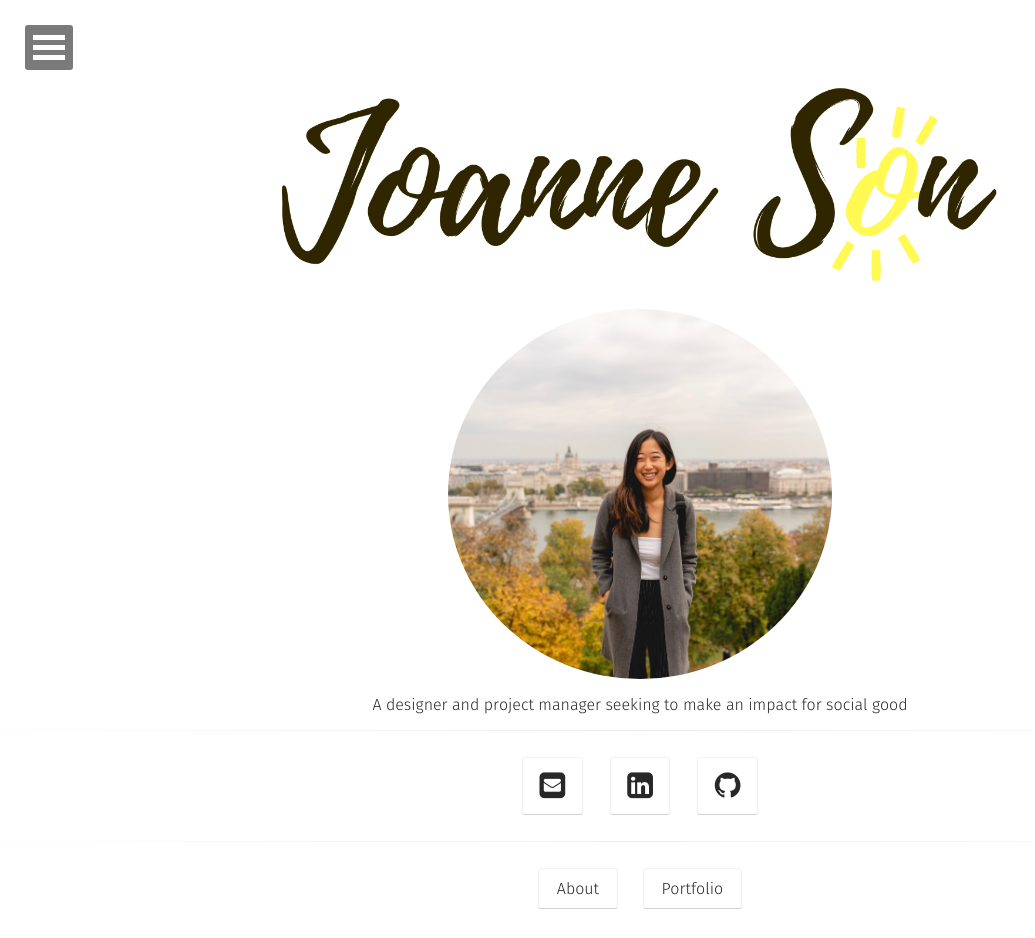
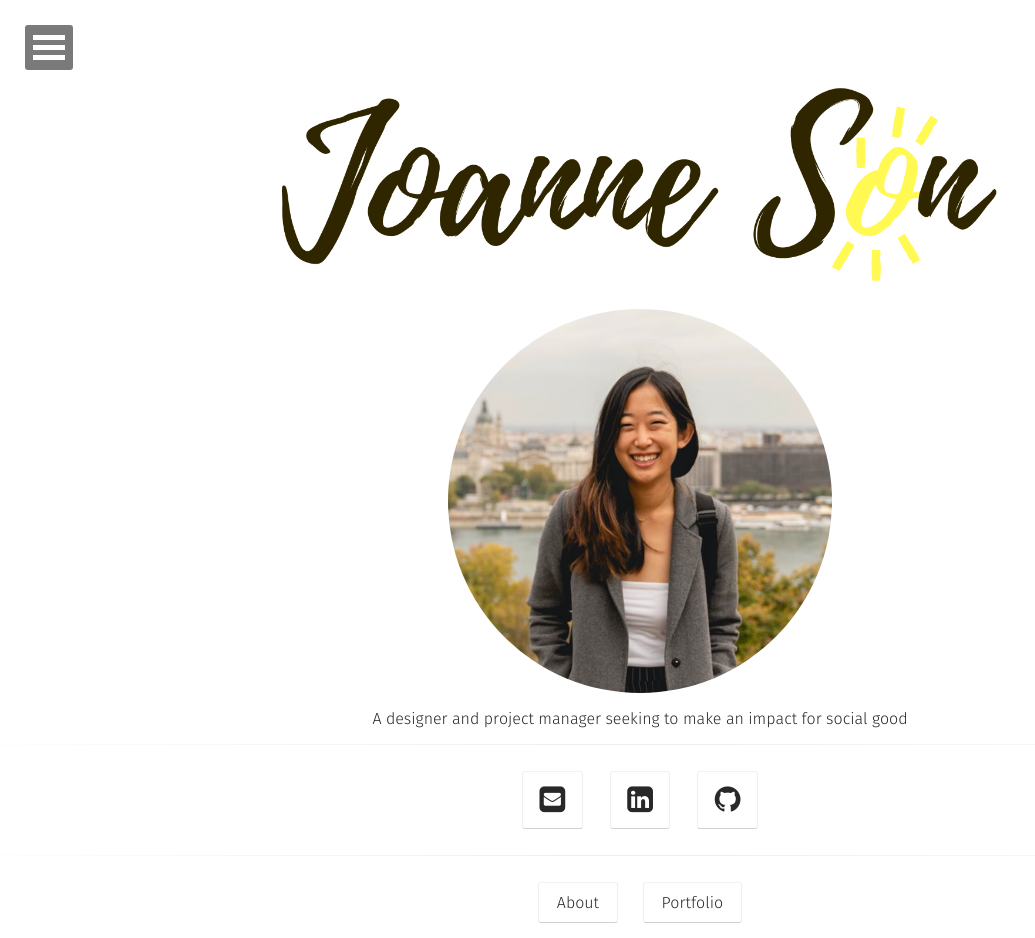
Before and after one commit to JoanneGaeunSon/joannegaeunson.com, a Jekyll site: the page built from index.html, in a window 1280 px wide. Shown: the whole page, without its empty margins (0-1035 px from the left). Built offline with Jekyll 4.4.1, drawn with Linux system fonts in a browser that asks for light colours; some web fonts are replaced.

Commit message:
changed profile pic

```diff
--- a/_layouts/home.html
+++ b/_layouts/home.html
@@ -19,7 +19,7 @@
                      </a>
                      <br/>
 
-                     <img src= "/assets/img/Profile.jpg" style= "border-radius:50%; max-width:30%; height:auto">
+                     <img src= "/assets/img/profile.png" style= "border-radius:50%; max-width:30%; height:auto">
 
                      <h3 class="title">
                          <a href="{{ site.url }}">
```
